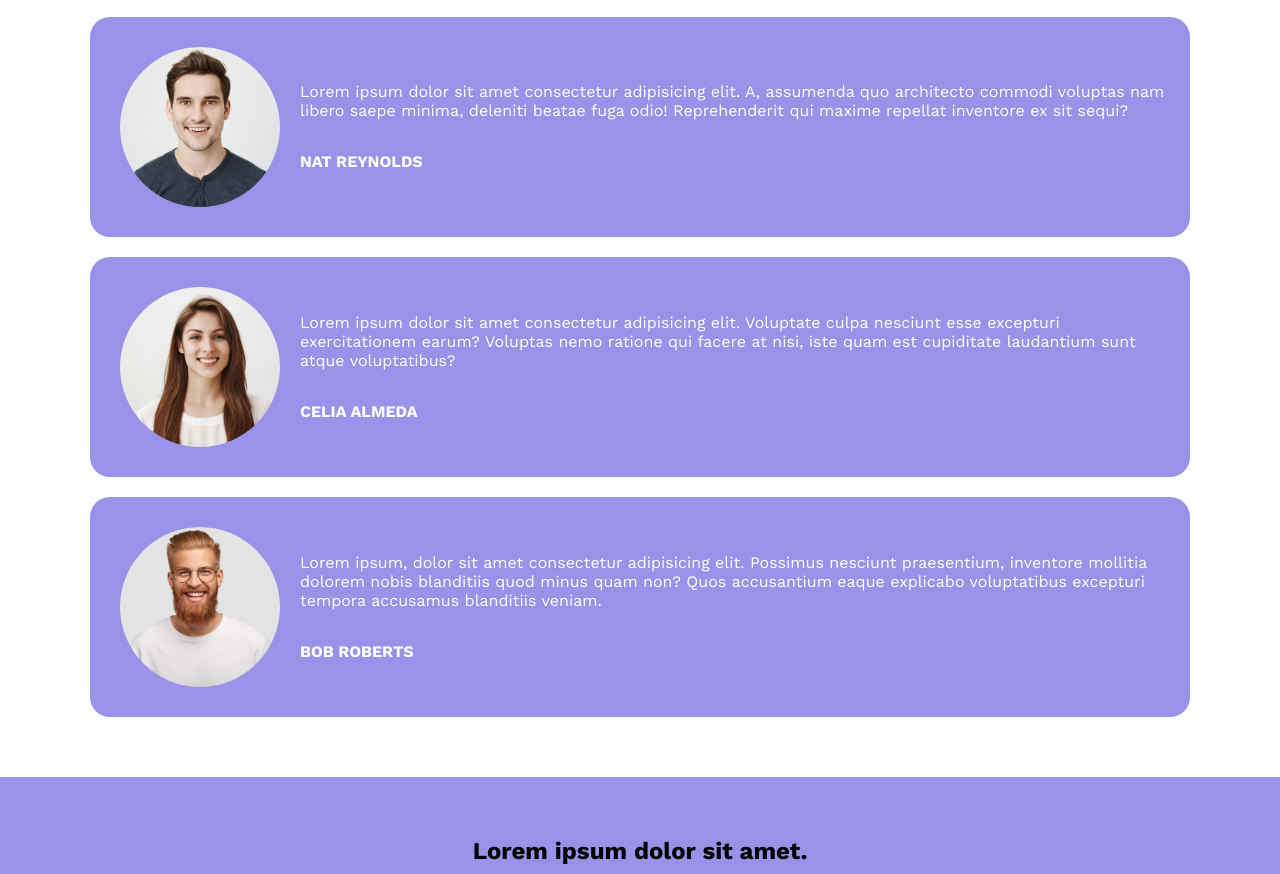
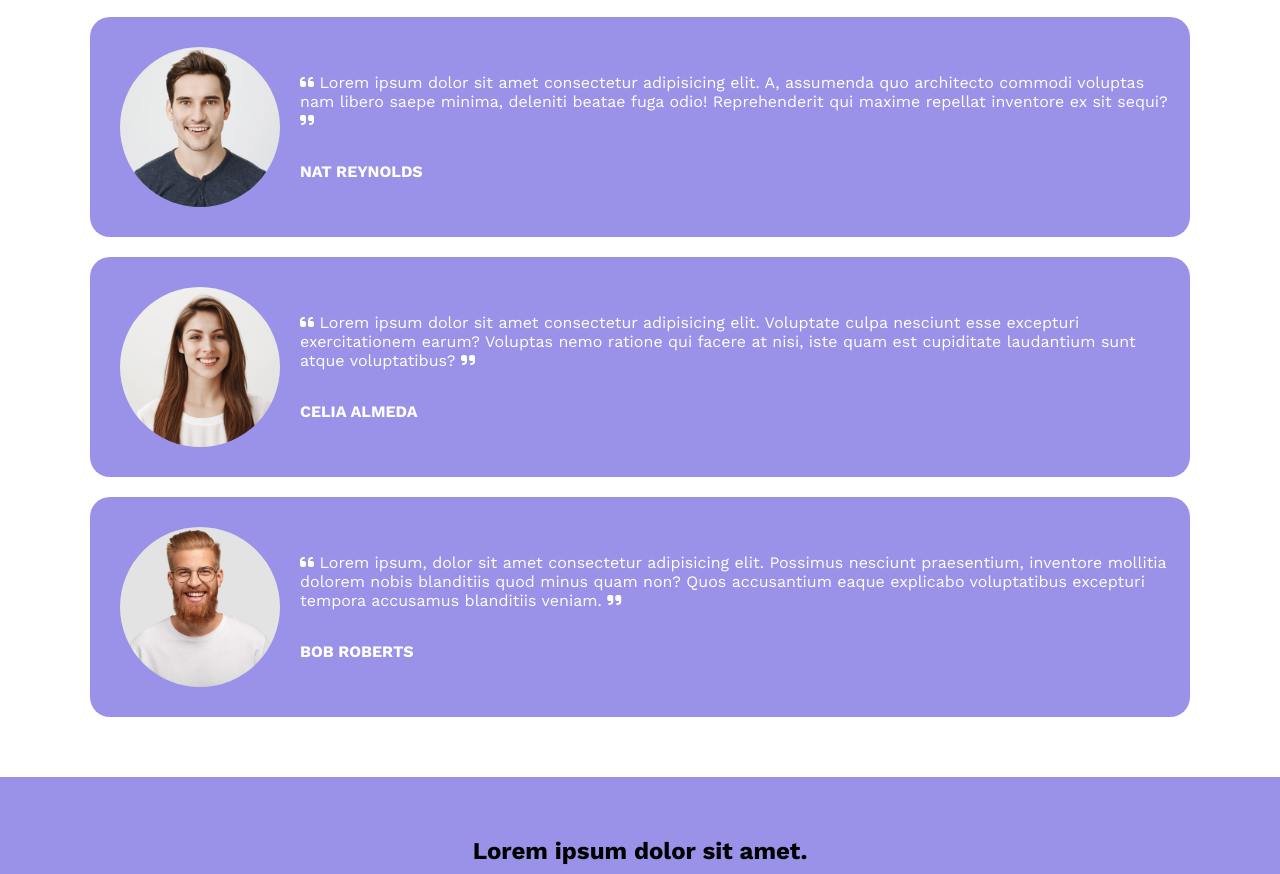
Before and after one commit to marcocampisi/htmlcss-responsive-layout, a plain HTML site: page index.html in a window 1280 px wide. Shown: the part 1830-2704 px from the top of the page. Drawn offline with nearby package versions, Linux system fonts and the light colour scheme.

Commit message:
Terminata sezione testimonials

```diff
--- a/index.html
+++ b/index.html
@@ -137,7 +137,9 @@
                         <div class="testimonial-img"><img src="img/testimonial1.jpg" alt=""></div>
                         <div class="testimonial-content">
                             <div>
+                                <i class="fa-solid fa-quote-left"></i>
                                 Lorem ipsum dolor sit amet consectetur adipisicing elit. A, assumenda quo architecto commodi voluptas nam libero saepe minima, deleniti beatae fuga odio! Reprehenderit qui maxime repellat inventore ex sit sequi?
+                                <i class="fa-solid fa-quote-right"></i>
                             </div>
                             <div class="bold-text">
                                 NAT REYNOLDS
@@ -148,7 +150,9 @@
                         <div class="testimonial-img"><img src="img/testimonial2.jpg" alt=""></div>
                         <div class="testimonial-content">
                             <div>
+                                <i class="fa-solid fa-quote-left"></i>
                                 Lorem ipsum dolor sit amet consectetur adipisicing elit. Voluptate culpa nesciunt esse excepturi exercitationem earum? Voluptas nemo ratione qui facere at nisi, iste quam est cupiditate laudantium sunt atque voluptatibus?
+                                <i class="fa-solid fa-quote-right"></i>
                             </div>
                             <div class="bold-text">
                                 CELIA ALMEDA
@@ -159,7 +163,9 @@
                         <div class="testimonial-img"><img src="img/testimonial3.jpg" alt=""></div>
                         <div class="testimonial-content">
                             <div>
+                                <i class="fa-solid fa-quote-left"></i>
                                 Lorem ipsum, dolor sit amet consectetur adipisicing elit. Possimus nesciunt praesentium, inventore mollitia dolorem nobis blanditiis quod minus quam non? Quos accusantium eaque explicabo voluptatibus excepturi tempora accusamus blanditiis veniam.
+                                <i class="fa-solid fa-quote-right"></i>
                             </div>
                             <div class="bold-text">
                                 BOB ROBERTS
```
